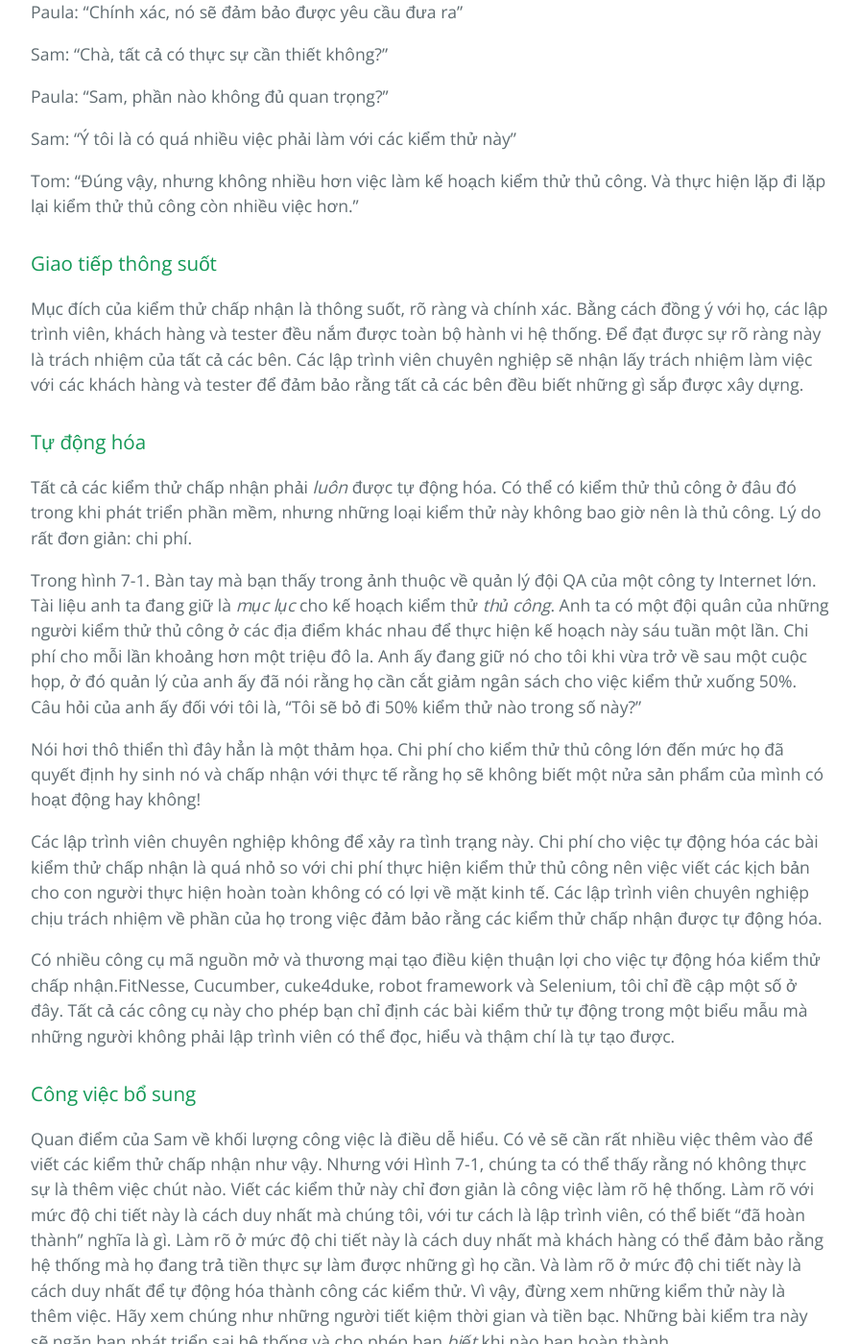
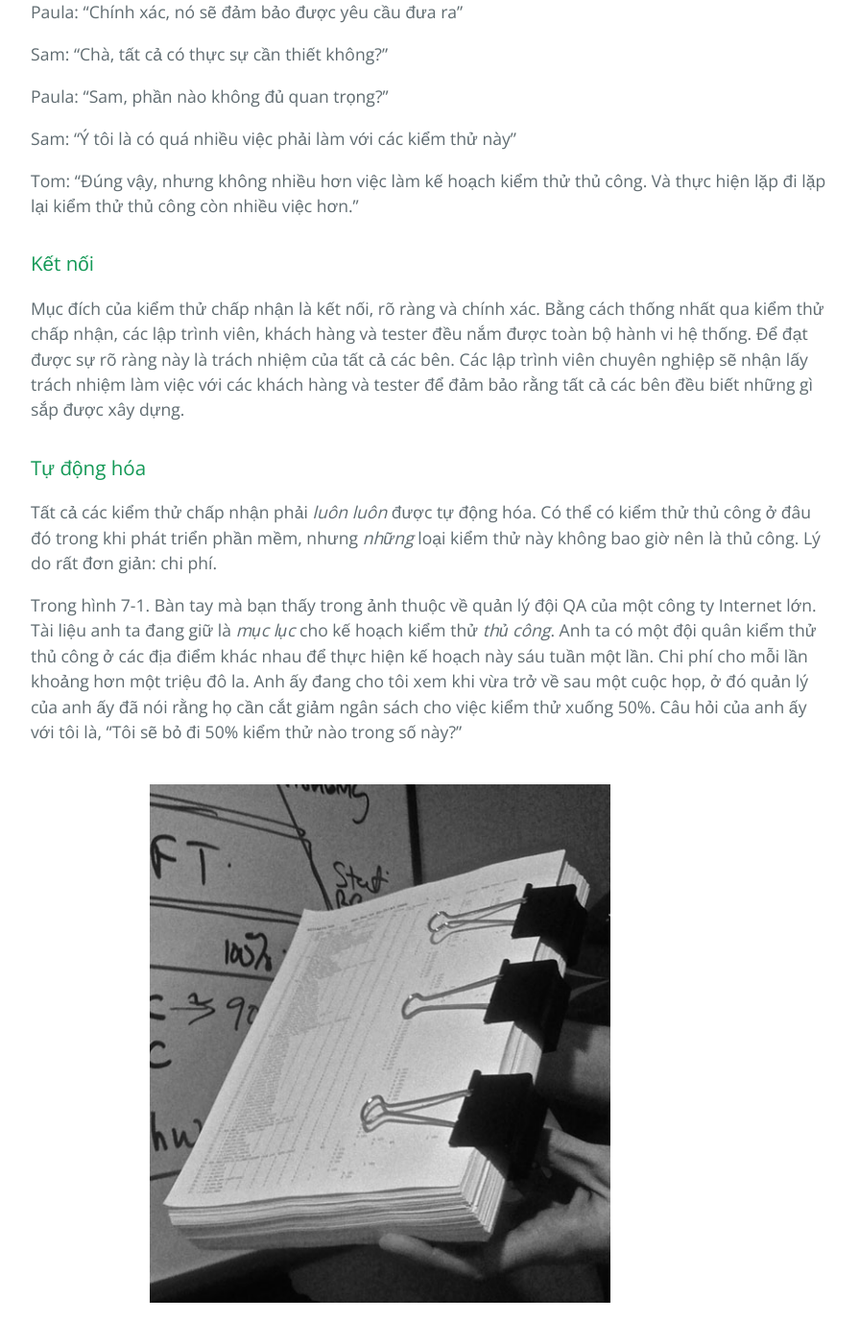
Before and after one commit to HaiBV/haibv.github.io, a Jekyll site: the page built from clean-coder/chapter-7-acceptance-testing.md, in a window 1280 px wide and 1400 px high, scrolled down 8465 px. Shown: the whole window at 96% size, without its empty margins (192-1087 px from the left). Built offline with Jekyll 4.4.1, drawn with Linux system fonts in a browser that asks for light colours; our own code applies the rules of GitHub Pages for plain Markdown files; some of the changed text lies outside the part shown.

Commit message:
Book - The Clean Coder - Correction - C7

```diff
--- a/clean-coder/chapter-7-acceptance-testing.md
+++ b/clean-coder/chapter-7-acceptance-testing.md
@@ -4,7 +4,7 @@
 
 # Chương 7 Kiểm thử chấp nhận (Acceptance Testing)
 
-![7-1](images/7-1.png)
+![cover](images/7-cover.png)
 
 Vai trò của lập trình viên chuyên nghiệp bao gồm vai trò giao tiếp cùng với vai trò phát triển. Hãy nhớ rằng với các lập trình viên, dữ liệu sai sẽ cho ra quyết định sai, vì vậy các lập trình viên chuyên nghiệp hãy cẩn thận để đảm bảo rằng giao tiếp của họ với các thành viên khác trong nhóm cũng như doanh nghiệp, phải chính xác và lành mạnh.
 
@@ -246,17 +246,19 @@
 
 Tom: "Đúng vậy, nhưng không nhiều hơn việc làm kế hoạch kiểm thử thủ công. Và thực hiện lặp đi lặp lại kiểm thử thủ công còn nhiều việc hơn."
 
-### Giao tiếp thông suốt
+### Kết nối
 
-Mục đích của kiểm thử chấp nhận là thông suốt, rõ ràng và chính xác. Bằng cách đồng ý với họ, các lập trình viên, khách hàng và tester đều nắm được toàn bộ hành vi hệ thống. Để đạt được sự rõ ràng này là trách nhiệm của tất cả các bên. Các lập trình viên chuyên nghiệp sẽ nhận lấy trách nhiệm làm việc với các khách hàng và tester để đảm bảo rằng tất cả các bên đều biết những gì sắp được xây dựng.
+Mục đích của kiểm thử chấp nhận là kết nối, rõ ràng và chính xác. Bằng cách thống nhất qua kiểm thử chấp nhận, các lập trình viên, khách hàng và tester đều nắm được toàn bộ hành vi hệ thống. Để đạt được sự rõ ràng này là trách nhiệm của tất cả các bên. Các lập trình viên chuyên nghiệp sẽ nhận lấy trách nhiệm làm việc với các khách hàng và tester để đảm bảo rằng tất cả các bên đều biết những gì sắp được xây dựng.
 
 ### Tự động hóa
 
-Tất cả các kiểm thử chấp nhận phải _luôn_ được tự động hóa. Có thể có kiểm thử thủ công ở đâu đó trong khi phát triển phần mềm, nhưng những loại kiểm thử này không bao giờ nên là thủ công. Lý do rất đơn giản: chi phí.
+Tất cả các kiểm thử chấp nhận phải _luôn luôn_ được tự động hóa. Có thể có kiểm thử thủ công ở đâu đó trong khi phát triển phần mềm, nhưng _những_ loại kiểm thử này không bao giờ nên là thủ công. Lý do rất đơn giản: chi phí.
 
-Trong hình 7-1. Bàn tay mà bạn thấy trong ảnh thuộc về quản lý đội QA của một công ty Internet lớn. Tài liệu anh ta đang giữ là _mục lục_ cho kế hoạch kiểm thử _thủ công_. Anh ta có một đội quân của những người kiểm thử thủ công ở các địa điểm khác nhau để thực hiện kế hoạch này sáu tuần một lần. Chi phí cho mỗi lần khoảng hơn một triệu đô la. Anh ấy đang giữ nó cho tôi khi vừa trở về sau một cuộc họp, ở đó quản lý của anh ấy đã nói rằng họ cần cắt giảm ngân sách cho việc kiểm thử xuống 50%. Câu hỏi của anh ấy đối với tôi là, "Tôi sẽ bỏ đi 50% kiểm thử nào trong số này?"
+Trong hình 7-1. Bàn tay mà bạn thấy trong ảnh thuộc về quản lý đội QA của một công ty Internet lớn. Tài liệu anh ta đang giữ là _mục lục_ cho kế hoạch kiểm thử _thủ công_. Anh ta có một đội quân kiểm thử thủ công ở các địa điểm khác nhau để thực hiện kế hoạch này sáu tuần một lần. Chi phí cho mỗi lần khoảng hơn một triệu đô la. Anh ấy đang cho tôi xem khi vừa trở về sau một cuộc họp, ở đó quản lý của anh ấy đã nói rằng họ cần cắt giảm ngân sách cho việc kiểm thử xuống 50%. Câu hỏi của anh ấy với tôi là, "Tôi sẽ bỏ đi 50% kiểm thử nào trong số này?"
 
-Nói hơi thô thiển thì đây hẳn là một thảm họa. Chi phí cho kiểm thử thủ công lớn đến mức họ đã quyết định hy sinh nó và chấp nhận với thực tế rằng họ sẽ không biết một nửa sản phẩm của mình có hoạt động hay không!
+![7-1](images/7-1.png)
+
+Nói hơi thô thiển thì đây hẳn là một thảm họa. Chi phí cho kiểm thử thủ công lớn đến mức họ đã quyết định hy sinh nó và chấp nhận với thực tế rằng _họ sẽ không biết một nửa sản phẩm của mình có hoạt động hay không!_
 
 Các lập trình viên chuyên nghiệp không để xảy ra tình trạng này. Chi phí cho việc tự động hóa các bài kiểm thử chấp nhận là quá nhỏ so với chi phí thực hiện kiểm thử thủ công nên việc viết các kịch bản cho con người thực hiện hoàn toàn không có có lợi về mặt kinh tế. Các lập trình viên chuyên nghiệp chịu trách nhiệm về phần của họ trong việc đảm bảo rằng các kiểm thử chấp nhận được tự động hóa.
 
```
Also changed, not shown: clean-coder/images/7-1.png, clean-coder/images/7-cover.png (added).
